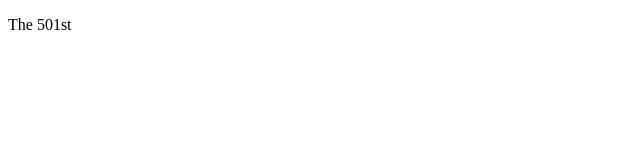
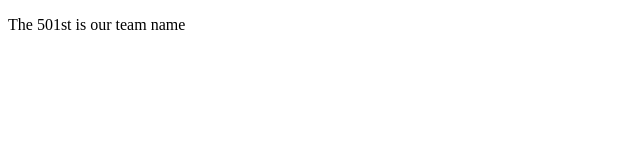
Before and after one commit to KachiYD/501st-practice, a plain HTML site: page index.html in a window 1280 px wide. Shown: the whole page, without its empty margins (0-640 px from the left). Drawn offline with Linux system fonts and the light colour scheme.

Commit message:
Edited the first line

```diff
--- a/index.html
+++ b/index.html
@@ -6,6 +6,6 @@
     <title>Document</title>
 </head>
 <body>
-    <p>The 501st</p>
+    <p>The 501st is our team name</p>
 </body>
 </html>
```
